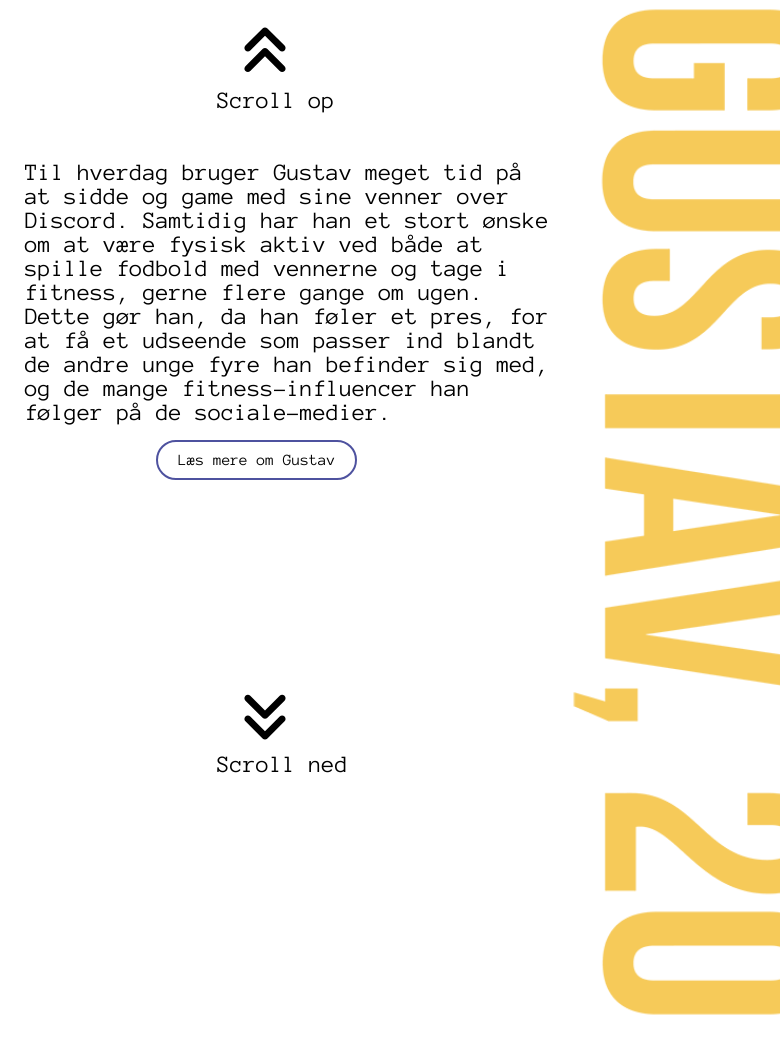
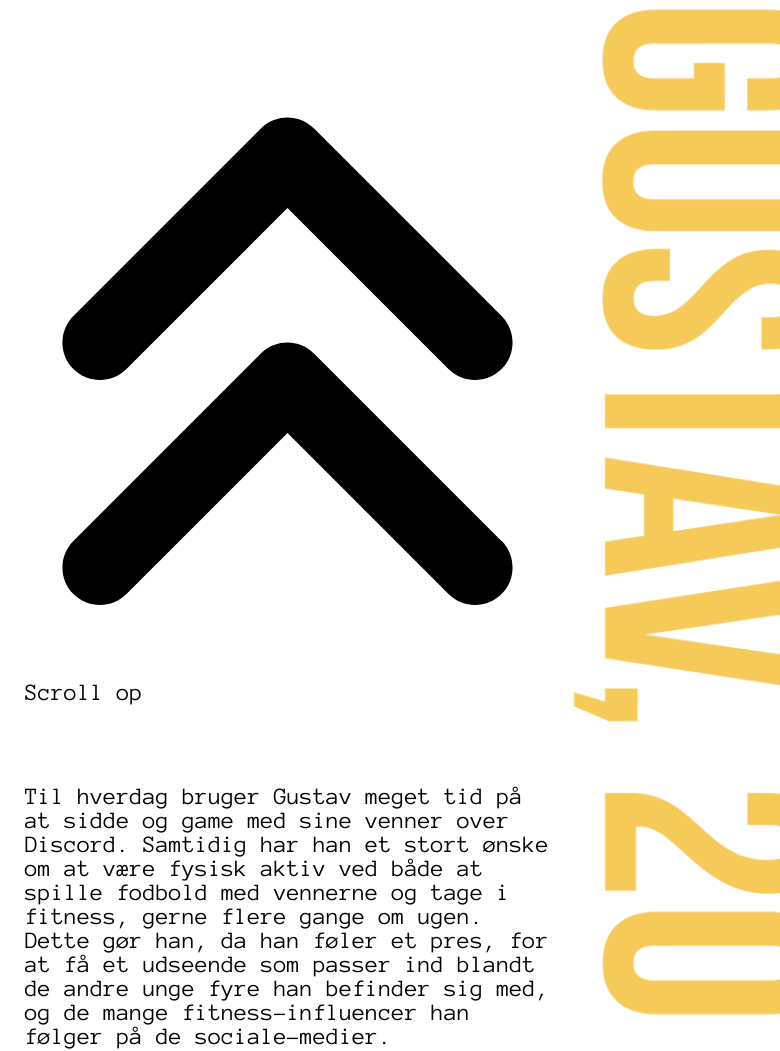
Before and after one commit to miasmaakjaer/storytelling, a plain HTML site: page gustav.html in a window 1280 px wide. Shown: the top 1051 px of the page, 500-1280 px from the left. Before the commit the page ends 1027 px from the top, so only its background shows below. Drawn offline with Linux system fonts and the light colour scheme; a web font is replaced by a local one.

Commit message:
slettet opo og ned knap

```diff
--- a/css/gustav.css
+++ b/css/gustav.css
@@ -87,33 +87,6 @@ button#btn {
     align-items: center;
 }
 
-/*Scroll knapperne*/
-.down, .up {
-    width: 3rem;
-    height: 3rem;
-    margin-bottom: 1rem;
-    margin-left: 1.5rem;
-
-
-
-}
-section.op-knap {
-    position: fixed;
-    top: 1.5rem;
-    margin-left: 15%;
-
-}
-section.ned-knap {
-    position: fixed;
-    bottom: 1.5rem;
-    margin-left: 15%;
-
-}
-
-
-
-
-
 
 
 .column3 {
```
